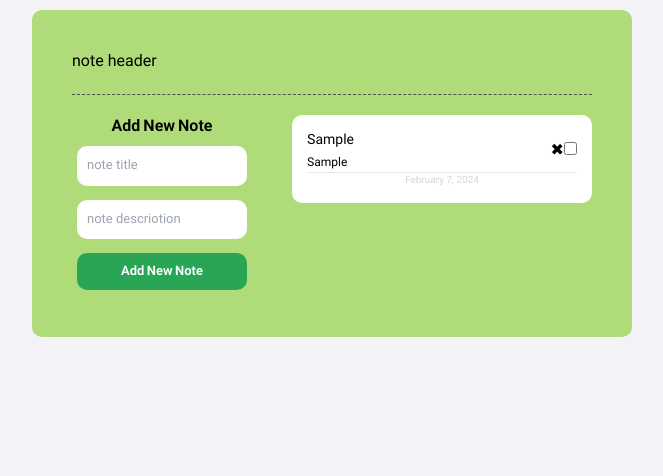
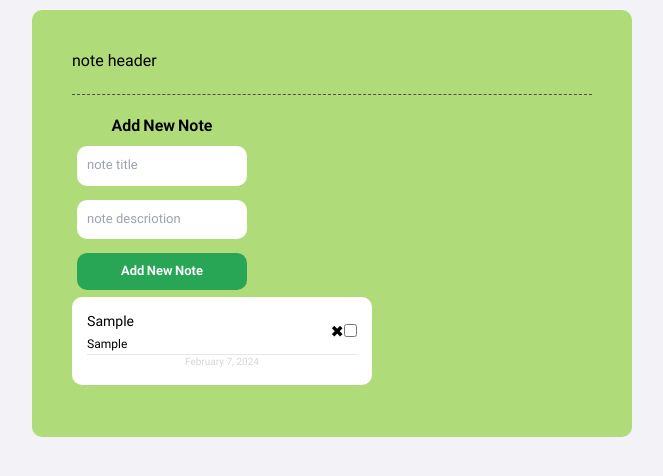
Before and after one commit to easmmava/note-app, a React (Vite) app: page / in a window 1280 px wide. Both pictures are taken after typing "Sample", "Sample" into the empty fields and a click on the button "Add New Note". Shown: the top 476 px of the page, without its empty margins (308-971 px from the left). Built offline with nearby package versions, Linux system fonts and the light colour scheme.

Commit message:
commit 5

```diff
--- a/src/App.jsx
+++ b/src/App.jsx
@@ -13,12 +13,27 @@ function App() {
     setNotes((prevNotes) => prevNotes.filter((n) => n.id !== id));
   };
 
+  const handleCompleteNote = (e) => {
+    const noteId = Number(e.target.value);
+    setNotes((prevNotes) =>
+      prevNotes.map((note) =>
+        note.id === noteId ? { ...note, completed : !note.completed } : note
+      )
+    );
+  };
+
   return (
     <div className="container">
       <div className="note-header">note header</div>
       <div className="note-app">
-        <AddNewNote onAddNote={handelAddNote} />
-        <NoteList notes={notes} onDelete={handleDeleteNote} />
+        <div className="note-section">
+          <AddNewNote onAddNote={handelAddNote} />
+          <NoteList
+            notes={notes}
+            onDelete={handleDeleteNote}
+            onComplete={handleCompleteNote}
+          />
+        </div>
       </div>
     </div>
   );
--- a/src/components/NoteList.jsx
+++ b/src/components/NoteList.jsx
@@ -1,10 +1,10 @@
 import "../App.css";
 
-function NoteList({ notes , onDelete}) {
+function NoteList({ notes , onDelete, onComplete}) {
   return (
     <div className="note-list">
       {notes.map((note) => (
-        <NoteItem key={note.id} note={note} onDelete={onDelete}/>
+        <NoteItem key={note.id} note={note} onDelete={onDelete} onComplete={onComplete}/>
       ))}
     </div>
   );
@@ -12,7 +12,7 @@ function NoteList({ notes , onDelete}) {
 
 export default NoteList;
 
-function NoteItem({ note , onDelete}) {
+function NoteItem({ note , onDelete , onComplete}) {
   const options = {
     year: "numeric",
     month: "long",
@@ -28,7 +28,7 @@ function NoteItem({ note , onDelete}) {
         </div>
         <div className="actions">
           <button onClick={() => onDelete(note.id)}>✖</button>
-          <input className="checkbox" type="checkbox" name="" id="" />
+          <input className="checkbox" type="checkbox" name={note.id}  id={note.id} value={note.id} checked={note.completed} onChange={onComplete}/>
         </div>
       </div>
       <hr />
```
